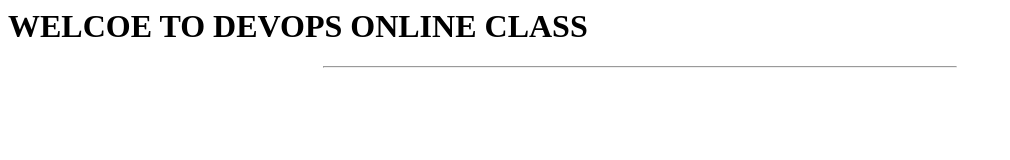
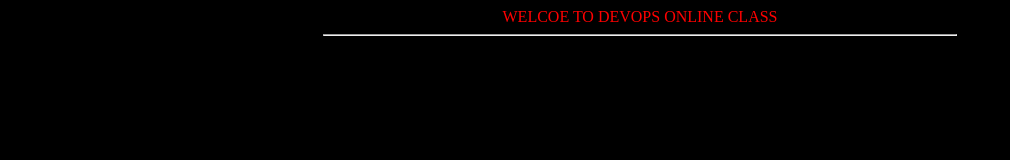
Before and after one commit to Cloud-Devops-Automation/Democlass, a plain HTML site: page index.html in a window 1280 px wide. Shown: the whole page, without its empty margins (0-1010 px from the left). Drawn offline with Linux system fonts and the light colour scheme.

Commit message:
v2 of index

```diff
--- a/index.html
+++ b/index.html
@@ -2,8 +2,8 @@
 	<head>
 		<title>WELCOME TO DEVOPS</title>
 	</head>
-		<body>
-			<h1>WELCOE TO DEVOPS ONLINE CLASS</h1>
+		<body bgcolor=black>
+			<font color=red><center>WELCOE TO DEVOPS ONLINE CLASS</center></font>
 			<hr size=2 width=50%>
 		</body>
 </html>
```
